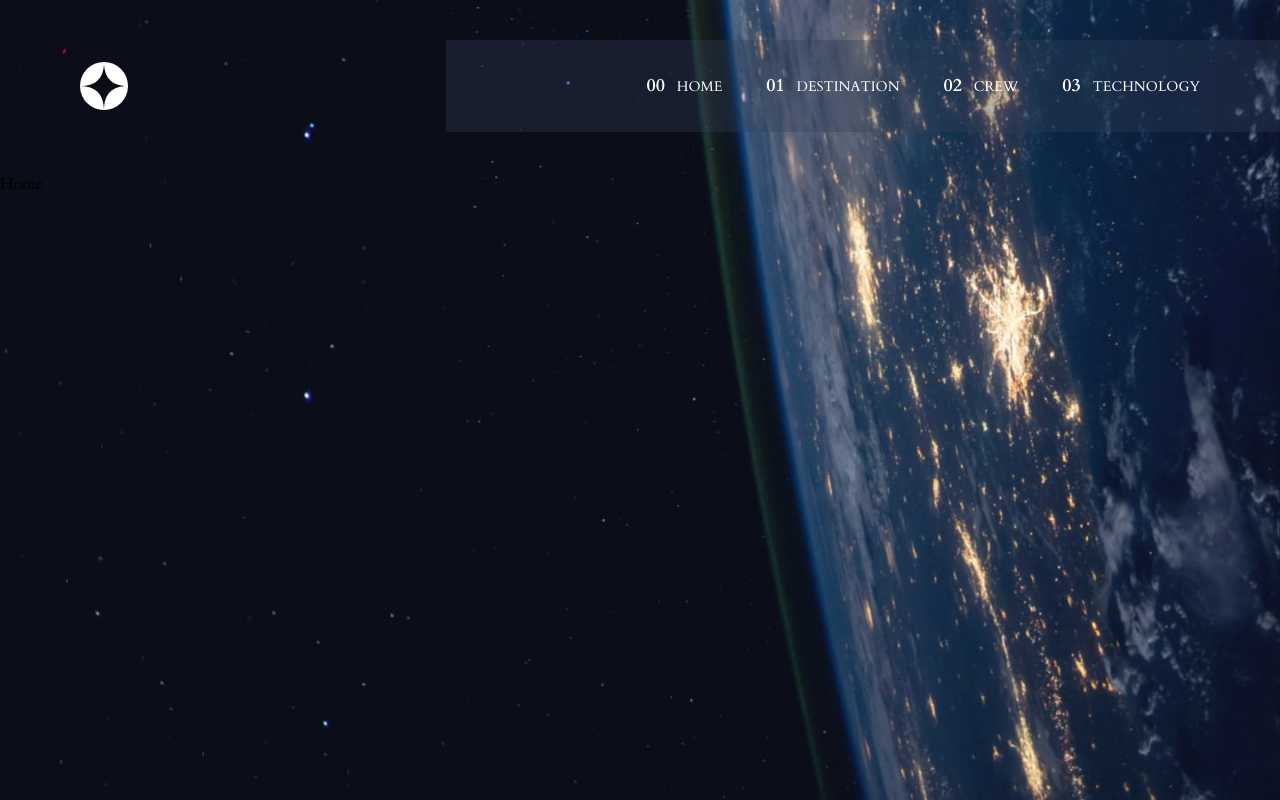
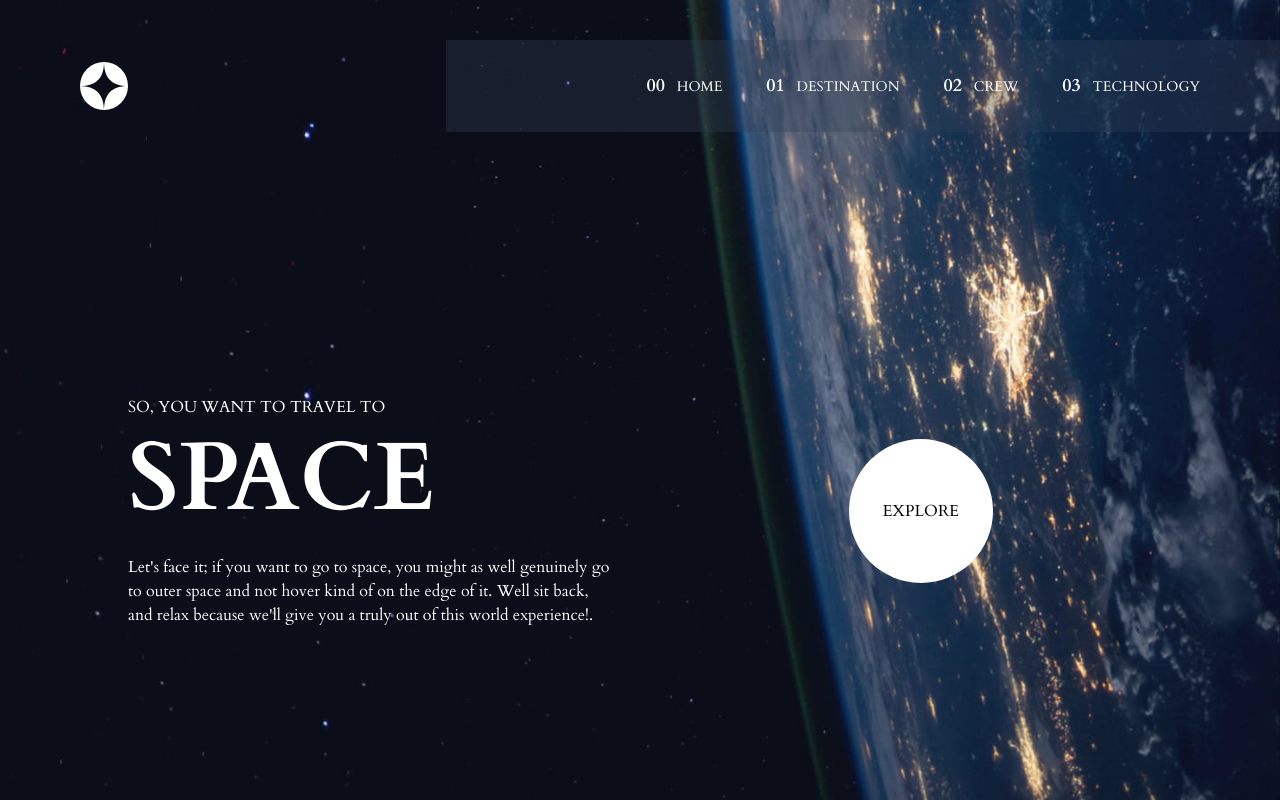
Before and after one commit to Christabel-Akpene/Space-Tourism, a React (Vite) app: page / in a window 1280 px wide. Built offline with nearby package versions, Linux system fonts and the light colour scheme.

Commit message:
feat:add home page

```diff
--- a/src/components/Navigation.jsx
+++ b/src/components/Navigation.jsx
@@ -15,8 +15,6 @@ const Navigation = () => {
             </ul>
         </div>
 
-
-
     </div>
   )
 }
--- a/src/pages/Home.jsx
+++ b/src/pages/Home.jsx
@@ -1,7 +1,21 @@
 
 const Home = () => {
   return (
-    <div>Home</div>
+    <div className="grid grid-rows-[50px_auto] min-h-[calc(100dvh-173px)] text-white">
+
+      <div></div>
+
+      <div className="flex items-center justify-between mx-32">
+        <div className="pr-20">
+          <p><span className="text-md inline-block pb-3">SO, YOU WANT TO TRAVEL TO</span> <br /> <span className="text-8xl font-bold inline-block pb-7">SPACE</span></p>
+          <p>Let's face it; if you want to go to space, you might as well genuinely go <br /> to outer space and not hover kind of on the edge of it. Well sit back, <br /> and relax because we'll give you a truly out of this world experience!.</p>
+        </div>
+
+        <div className="w-36 h-36 bg-white rounded-full text-black flex items-center justify-center m-auto">
+          EXPLORE
+        </div>
+      </div>
+    </div>
   )
 }
 
```
